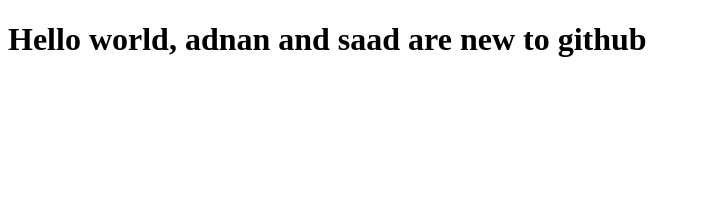
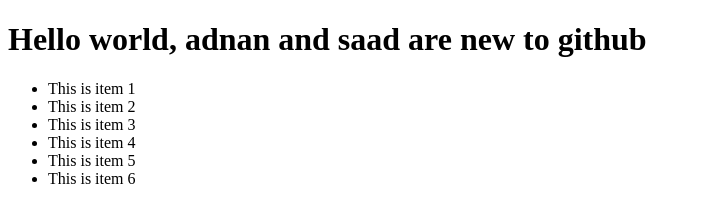
Before and after one commit to cgxsdream/stunning-octo-tribble, a plain HTML site: page index.html in a window 1280 px wide. Shown: the whole page, without its empty margins (0-701 px from the left). Drawn offline with Linux system fonts and the light colour scheme.

Commit message:
i added 6 list items

```diff
--- a/index.html
+++ b/index.html
@@ -7,5 +7,14 @@
 
 <body>
  <h1>Hello world, adnan and saad are new to github</h1>
+ <ul>
+ 	<li>This is item 1</li>
+ 	<li>This is item 2</li>
+ 	<li>This is item 3</li>
+ 	<li>This is item 4</li>
+ 	<li>This is item 5</li>
+ 	<li>This is item 6</li>
+ </ul>
+
 </body>
 </html>
```
